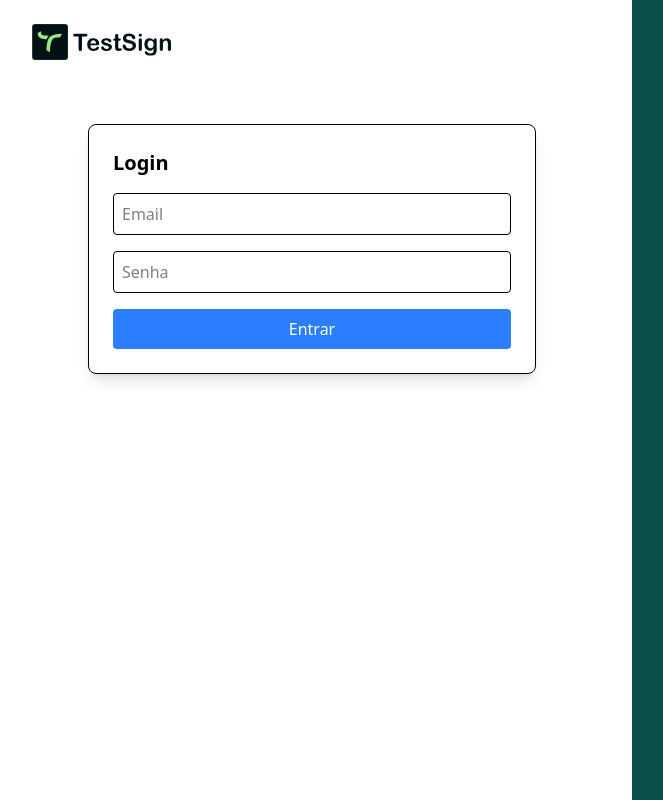
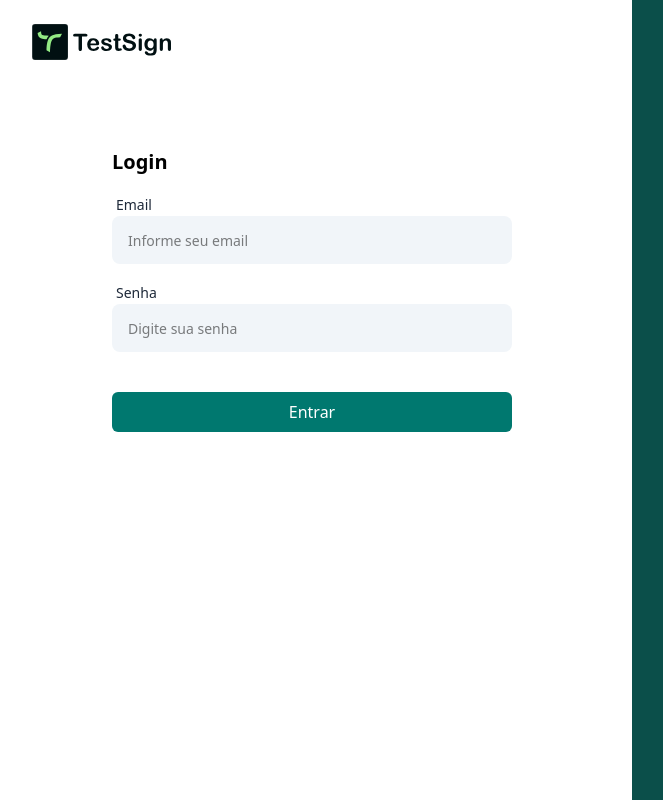
Before and after one commit to clauverson/supersign, a Next.js app: page /login in a window 1280 px wide. Shown: the whole page, without its empty margins (8-671 px from the left). Built offline with nearby package versions, Linux system fonts and the light colour scheme; no server answers.

Commit message:
refactor login page to use Formik for form handling and integrate reusable Input and Label components

```diff
--- a/src/app/(public)/login/page.tsx
+++ b/src/app/(public)/login/page.tsx
@@ -3,59 +3,71 @@
 import { useState } from 'react'
 import { signIn } from 'next-auth/react'
 import { useRouter } from 'next/navigation'
+import { Input } from '@/components/ui/Input'
+import { Label } from '@/components/ui/Label'
+import { useFormik } from 'formik'
+import { twMerge } from 'tailwind-merge'
 
 export default function LoginPage() {
-  const [form, setForm] = useState({ email: '', password: '' })
-  const [loading, setLoading] = useState(false)
-  const [error, setError] = useState('')
   const router = useRouter()
 
-  async function handleSubmit(e: React.FormEvent) {
-    e.preventDefault()
-    setLoading(true)
-    setError('')
-
+  const form = useFormik({
+    initialValues: {
+      email: '',
+      password: '',
+    },
+    onSubmit: async (values) => {
       const res = await signIn('credentials', {
         redirect: false,
-      email: form.email,
-      password: form.password,
+        email: values.email,
+        password: values.password,
       })
 
       if (res?.error) {
-      setError('E-mail ou senha incorretos.')
-      setLoading(false)
         return
       }
 
       router.push('/documents/all')
-  }
+    },
+  })
 
   return (
-    <div className="max-w-md mx-auto mt-10 p-6 border rounded-lg shadow-lg">
+    <div className="max-w-md mx-auto mt-10 p-6">
       <h2 className="text-xl font-bold mb-4">Login</h2>
-      {error && <p className="text-red-500">{error}</p>}
-      <form onSubmit={handleSubmit} className="space-y-4">
-        <input
+
+      <form onSubmit={form.handleSubmit} className="space-y-4">
+        <div>
+          <Label>Email</Label>
+          <Input
             type="email"
-          placeholder="Email"
-          className="w-full p-2 border rounded"
-          value={form.email}
-          onChange={(e) => setForm({ ...form, email: e.target.value })}
+            placeholder="Informe seu email"
+            value={form.values.email}
+            onChange={form.handleChange}
           />
-        <input
+        </div>
+
+        <div>
+          <Label>Senha</Label>
+          <Input
             type="password"
-          placeholder="Senha"
-          className="w-full p-2 border rounded"
-          value={form.password}
-          onChange={(e) => setForm({ ...form, password: e.target.value })}
+            placeholder="Digite sua senha"
+            value={form.values.password}
+            onChange={form.handleChange}
           />
+        </div>
+
+        <footer className="mt-10">
           <button
             type="submit"
-          className="w-full bg-blue-500 text-white p-2 rounded"
-          disabled={loading}
+            className={twMerge(
+              'w-full bg-teal-700 text-white p-2 rounded-md font-medium cursor-pointer ',
+              'hover:bg-teal-800 transition-colors duration-200'
+            )}
+            disabled={form.isSubmitting}
           >
-          {loading ? 'Entrando...' : 'Entrar'}
+            {form.isSubmitting ? 'Entrando...' : 'Entrar'}
           </button>
+        </footer>
       </form>
     </div>
   )
```
Lines whose indentation alone changed are shown as unchanged.
